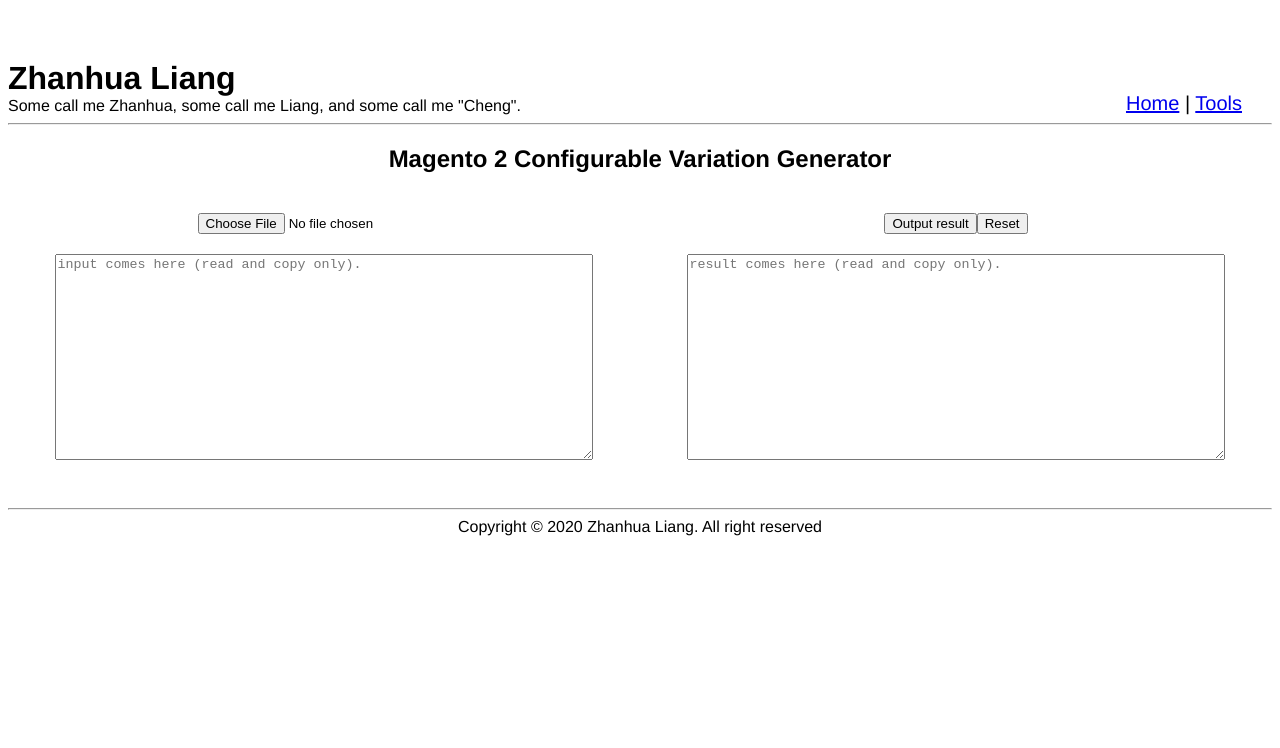
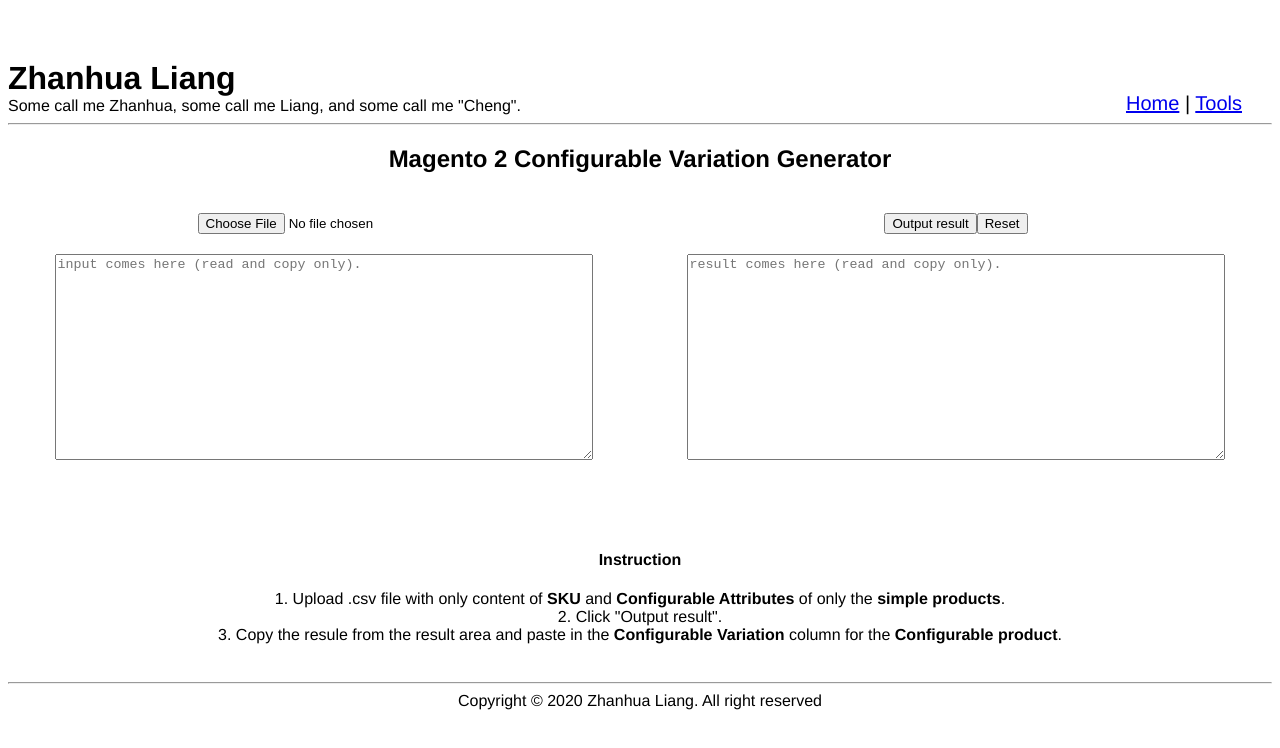
Before and after one commit to zhanhualiang/personal-site-dev, a Vue app: page /tools/magento-2-configurable-variation-generator in a window 1280 px wide. Shown: the top 748 px of the page. Built offline with nearby package versions, Linux system fonts and the light colour scheme.

Commit message:
add magento 2 instruction

```diff
--- a/src/views/Tools.vue
+++ b/src/views/Tools.vue
@@ -52,7 +52,7 @@
 
 .tools-item {
   max-width: 580px;
-  min-width: 300px;
+  min-width: 200px;
   padding: 20px;
   margin: 10px;
   flex-grow: 1;
--- a/src/views/tools/magento-2-configurable-variation-generator.vue
+++ b/src/views/tools/magento-2-configurable-variation-generator.vue
@@ -31,6 +31,12 @@
           v-model="resultContent"
         ></textarea>
       </div>
+    </div>
+    <div id="instruction">
+      <h4>Instruction</h4>
+      <p>1. Upload .csv file with only content of <b>SKU</b> and <b>Configurable Attributes</b> of only the <b>simple products</b>.</p>
+      <p>2. Click "Output result".</p>
+      <p>3. Copy the resule from the result area and paste in the <b>Configurable Variation</b> column for the <b>Configurable product</b>.</p>
     </div>
   </div>
 </template>
@@ -143,4 +149,9 @@
   height: 200px;
   margin: 20px;
 }
+
+#instruction {
+  text-align: center;
+  padding: 30px;
+}
 </style>
```
